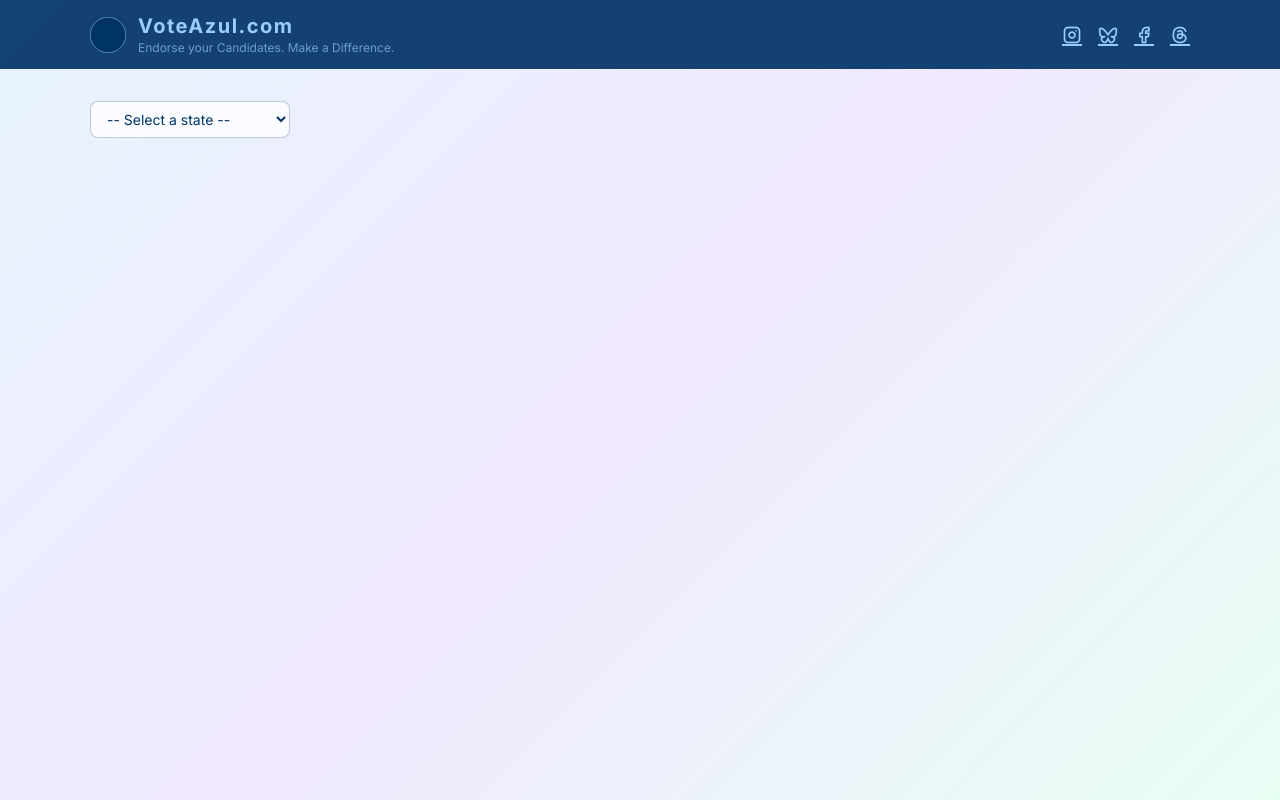
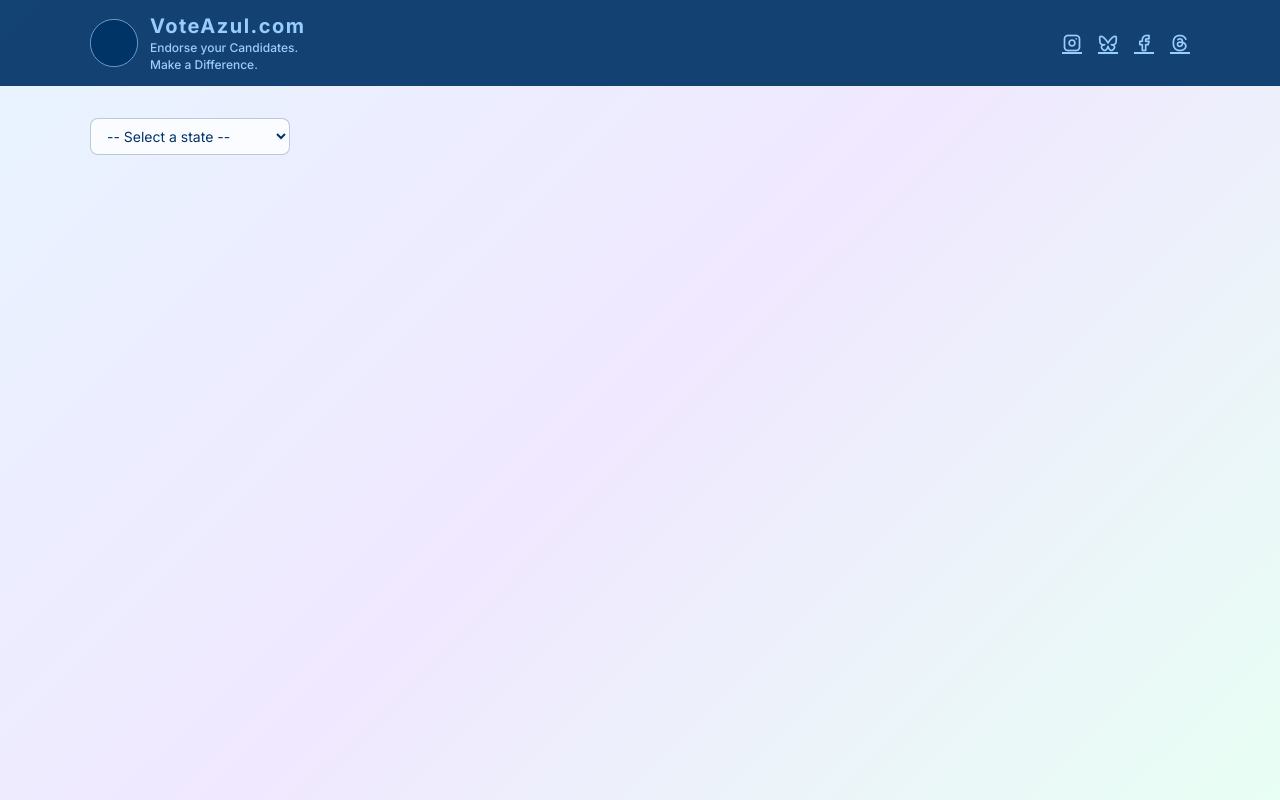
Before and after one commit to voteazuldev/voteazul, a React (Vite) app: page / in a window 1280 px wide. Built offline with nearby package versions, Linux system fonts and the light colour scheme.

Commit message:
Minor cosmetic changes

```diff
--- a/src/App.css
+++ b/src/App.css
@@ -30,7 +30,7 @@
 }
 
 .app-logo-icon {
-  height: 36px;
+  height: 48px;
   width: auto;
 }
 
@@ -59,8 +59,9 @@
 }
 
 .app-tagline {
-  color: rgba(153, 204, 255, 0.65);
+  color: #99ccff;
   font-size: 12px;
+  font-weight: 500;
   margin-top: 2px;
 }
 
--- a/src/App.jsx
+++ b/src/App.jsx
@@ -146,7 +146,8 @@ function App() {
             <img src="/003366_99ccff_circle.svg" alt="VoteAzul logo" className="app-logo-icon" />
             <div>
               <div className="app-logo">VoteAzul.com</div>
-              <div className="app-tagline">Endorse your Candidates. Make a Difference.</div>
+              <div className="app-tagline">Endorse your Candidates.</div>
+              <div className="app-tagline">Make a Difference.</div>
             </div>
           </div>
           <div className="app-header-socials">
--- a/src/components/BallotCard.css
+++ b/src/components/BallotCard.css
@@ -26,7 +26,7 @@
 }
 
 .ballot-card-title {
-  font-size: 17px;
+  font-size: 18px;
   font-weight: 700;
   color: white;
   margin-top: 4px;
@@ -34,7 +34,7 @@
 }
 
 .ballot-card-date {
-  font-size: 11px;
+  font-size: 14px;
   font-weight: 600;
   color: #99ccff;
   letter-spacing: 1px;
@@ -66,7 +66,7 @@
   margin-top: 18px;
   display: flex;
   align-items: center;
-  justify-content: space-between;
+  justify-content: center;
 }
 
 .ballot-card-brand {
@@ -88,3 +88,28 @@
 .ballot-download-btn:hover {
   background: rgba(153, 204, 255, 0.15);
 }
+
+.ballot-card-wordmark {
+  display: flex;
+  align-items: center;
+  gap: 10px;
+}
+
+.ballot-card-logo {
+  height: 36px;
+  width: auto;
+}
+
+.ballot-card-brand-name {
+  font-size: 18px;
+  font-weight: 700;
+  color: #99ccff;
+  letter-spacing: 0.5px;
+}
+
+.ballot-card-brand-tagline {
+  font-size: 12px;
+  font-weight: 600;
+  color: #99ccff;
+  margin-top: 2px;
+}
--- a/src/components/BallotCard.jsx
+++ b/src/components/BallotCard.jsx
@@ -213,10 +213,13 @@ function BallotCard({ state, ballot, electionData, electionName, electionDate, s
                 ))}
                 <div className="ballot-card-footer">
                     <div className="ballot-card-wordmark">
+                        <div>
+                            <div className="ballot-card-brand-name">VoteAzul.com</div>
+                        </div>
                         <img src="/003366_99ccff_circle.svg" alt="VoteAzul" className="ballot-card-logo" />
                         <div>
-                            <div className="ballot-card-brand-name">VoteAzul.com</div>
-                            <div className="ballot-card-brand-tagline">Endorse your Candidates. Make a Difference.</div>
+                            <div className="ballot-card-brand-tagline">Endorse your Candidates.</div>
+                            <div className="ballot-card-brand-tagline">Make a Difference.</div>
                         </div>
                     </div>
                 </div>
--- a/src/components/BallotForm.css
+++ b/src/components/BallotForm.css
@@ -52,27 +52,3 @@
 .ballot-submit-btn:hover {
   background: #004488;
 }
-
-.ballot-card-wordmark {
-  display: flex;
-  align-items: center;
-  gap: 10px;
-}
-
-.ballot-card-logo {
-  height: 36px;
-  width: auto;
-}
-
-.ballot-card-brand-name {
-  font-size: 14px;
-  font-weight: 700;
-  color: #99ccff;
-  letter-spacing: 0.5px;
-}
-
-.ballot-card-brand-tagline {
-  font-size: 11px;
-  color: rgba(153, 204, 255, 0.55);
-  margin-top: 2px;
-}
```
